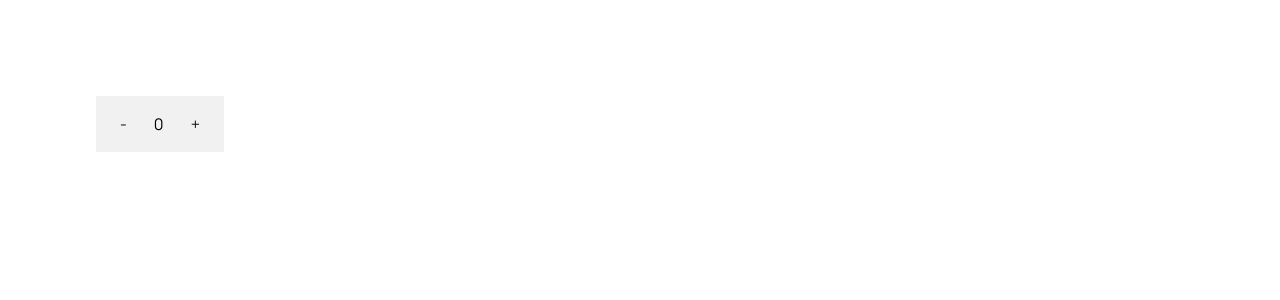
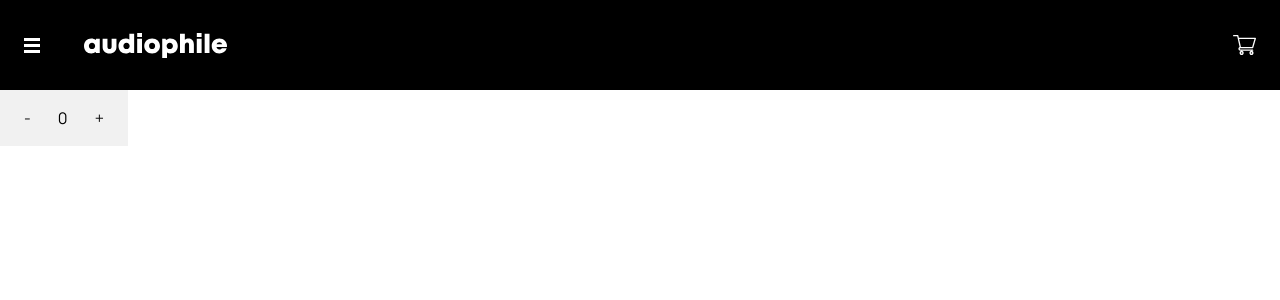
Before and after one commit to tannaz97shr/audiophile-ecommerce-website, a Next.js app: page / in a window 1280 px wide. Shown: the top 300 px of the page. Built offline with nearby package versions, Linux system fonts and the light colour scheme.

Commit message:
feat: create navbar

```diff
--- a/src/app/layout.tsx
+++ b/src/app/layout.tsx
@@ -1,3 +1,4 @@
+import HeaderMenu from "@/components/HeaderMenu";
 import type { Metadata } from "next";
 import "./globals.css";
 
@@ -13,7 +14,12 @@ export default function RootLayout({
 }>) {
   return (
     <html lang="en">
-      <body>{children}</body>
+      <body>
+        <main className="flex min-h-screen flex-col">
+          <HeaderMenu />
+          {children}
+        </main>
+      </body>
     </html>
   );
 }
--- a/src/app/page.tsx
+++ b/src/app/page.tsx
@@ -4,8 +4,8 @@ import InputNumber from "@/components/UI/NumberInput";
 
 export default function Home() {
   return (
-    <main className="flex min-h-screen flex-col p-24">
+    <>
       <InputNumber initialValue={0} />
-    </main>
+    </>
   );
 }
--- /dev/null
+++ b/src/components/HeaderMenu/index.tsx
@@ -0,0 +1,20 @@
+import Link from "next/link";
+import { BurgerMenuIcon, CartIcon, LogoIcon } from "../UI/Icons";
+
+const HeaderMenu = () => {
+  return (
+    <div className="bg-black h-[90px] flex items-center px-6 py-8">
+      <button>
+        <BurgerMenuIcon />
+      </button>
+      <Link href={"/"} className="mx-auto md:ml-11">
+        <LogoIcon />
+      </Link>
+      <button>
+        <CartIcon />
+      </button>
+    </div>
+  );
+};
+
+export default HeaderMenu;
--- a/src/components/UI/Icons/index.tsx
+++ b/src/components/UI/Icons/index.tsx
@@ -2,7 +2,7 @@ import { SVGProps } from "react";
 
 export type IconProps = SVGProps<SVGSVGElement>;
 
-export const BurgerIcon = (props: IconProps) => {
+export const BurgerMenuIcon = (props: IconProps) => {
   return (
     <svg width="16" height="15" xmlns="http://www.w3.org/2000/svg" {...props}>
       <g fill="#FFF" fill-rule="evenodd">
@@ -12,7 +12,7 @@ export const BurgerIcon = (props: IconProps) => {
   );
 };
 
-export const Logo = (props: IconProps) => {
+export const LogoIcon = (props: IconProps) => {
   return (
     <svg width="143" height="25" xmlns="http://www.w3.org/2000/svg" {...props}>
       <path
@@ -23,3 +23,15 @@ export const Logo = (props: IconProps) => {
     </svg>
   );
 };
+
+export const CartIcon = (props: IconProps) => {
+  return (
+    <svg width="23" height="20" xmlns="http://www.w3.org/2000/svg" {...props}>
+      <path
+        d="M8.625 15.833c1.132 0 2.054.935 2.054 2.084 0 1.148-.922 2.083-2.054 2.083-1.132 0-2.054-.935-2.054-2.083 0-1.15.922-2.084 2.054-2.084zm9.857 0c1.132 0 2.054.935 2.054 2.084 0 1.148-.922 2.083-2.054 2.083-1.132 0-2.053-.935-2.053-2.083 0-1.15.92-2.084 2.053-2.084zm-9.857 1.39a.69.69 0 00-.685.694.69.69 0 00.685.694.69.69 0 00.685-.694.69.69 0 00-.685-.695zm9.857 0a.69.69 0 00-.684.694.69.69 0 00.684.694.69.69 0 00.685-.694.69.69 0 00-.685-.695zM4.717 0c.316 0 .59.215.658.517l.481 2.122h16.47a.68.68 0 01.538.262c.127.166.168.38.11.579l-2.695 9.236a.672.672 0 01-.648.478H7.41a.667.667 0 00-.673.66c0 .364.303.66.674.66h12.219c.372 0 .674.295.674.66 0 .364-.302.66-.674.66H7.412c-1.115 0-2.021-.889-2.021-1.98 0-.812.502-1.511 1.218-1.816L4.176 1.32H.674A.667.667 0 010 .66C0 .296.302 0 .674 0zm16.716 3.958H6.156l1.797 7.917h11.17l2.31-7.917z"
+        fill="#FFF"
+        fill-rule="nonzero"
+      />
+    </svg>
+  );
+};
```
